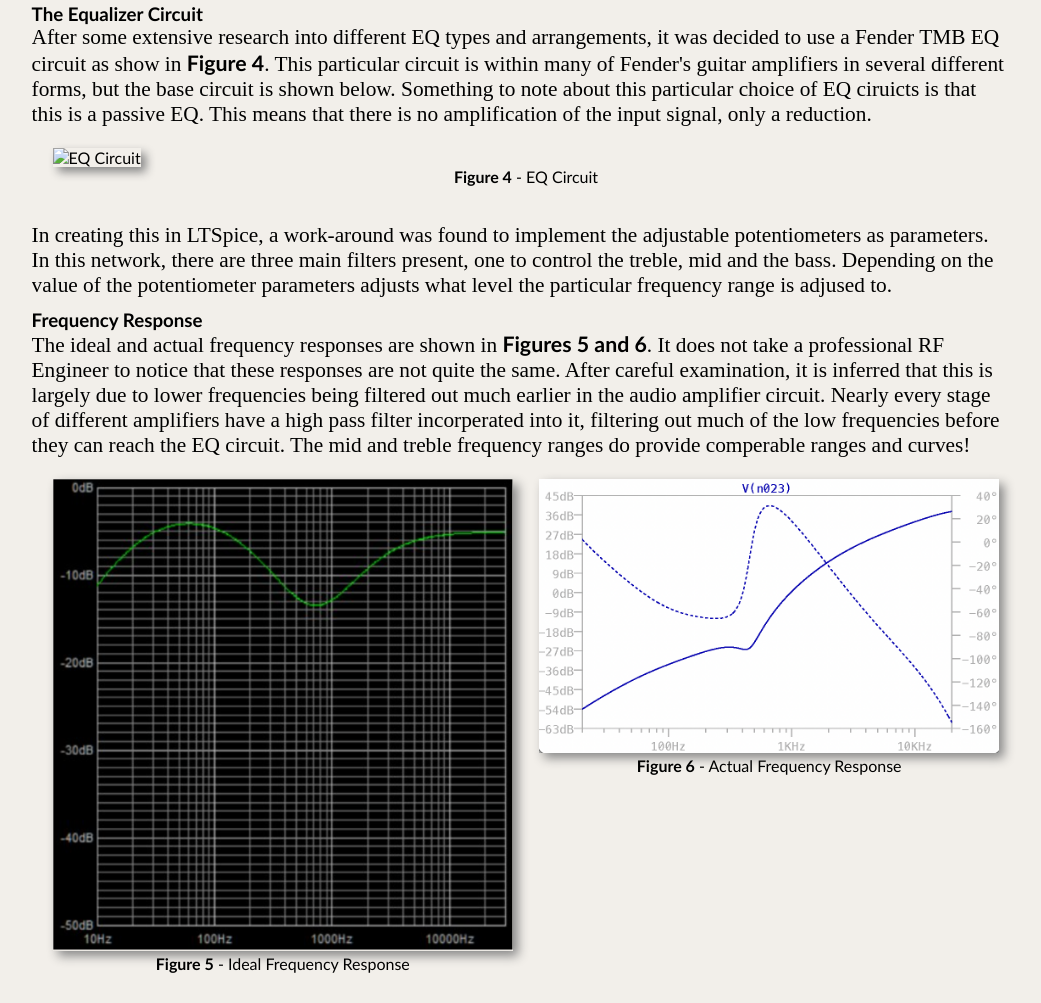
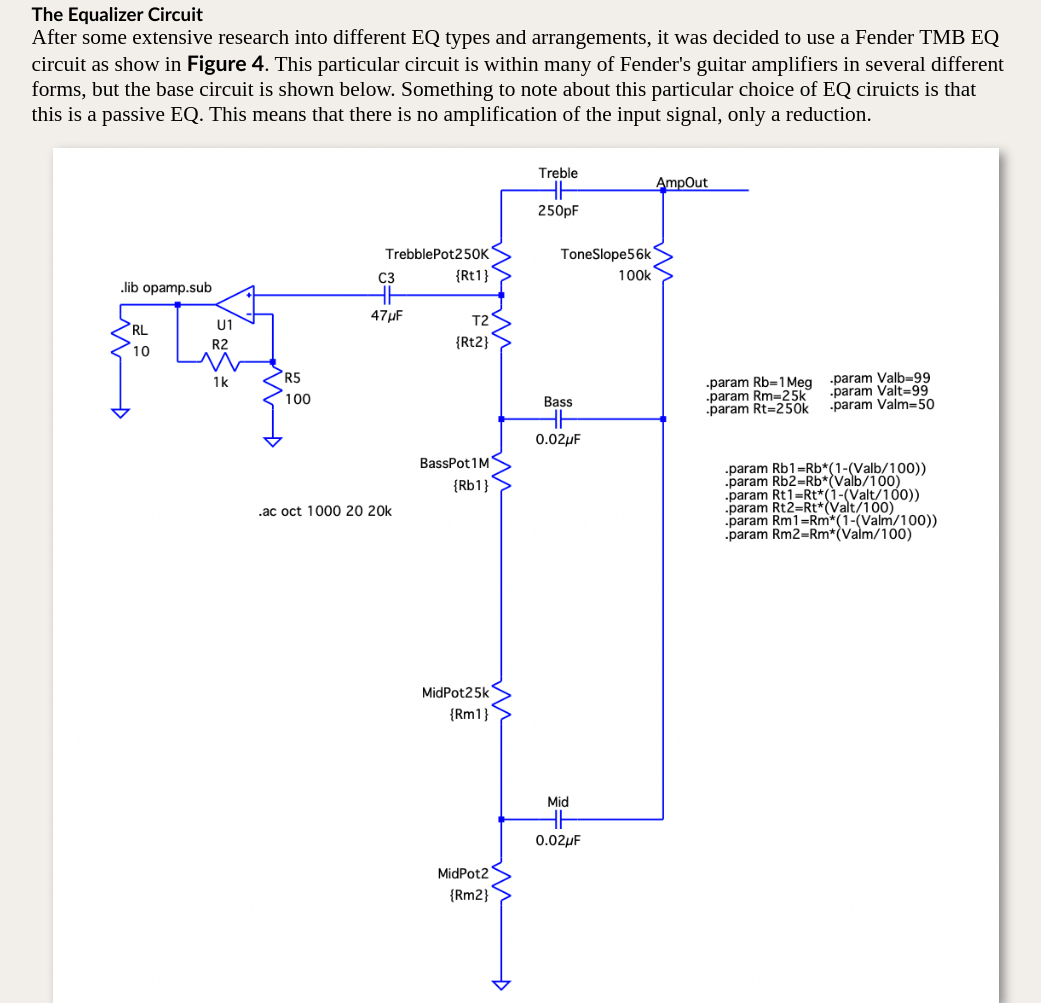
Before and after one commit to ChadBei/ChadBei.github.io, a plain HTML site: page FinalProject.html in a window 1280 px wide. Shown: the part 1853-2856 px from the top of the page, without its empty margins (122-1163 px from the left). Drawn offline with nearby package versions, Linux system fonts and the light colour scheme.

Commit message:
Typo in Figure 4, eq.png

```diff
--- a/FinalProject.html
+++ b/FinalProject.html
@@ -114,7 +114,7 @@
     <div class="row">
       <div class="column1">
         <figure>
-          <img src="img/final/eqCircuit.png" alt="EQ Circuit" width="100%">
+          <img src="img/final/eq.png" alt="EQ Circuit" width="100%">
             <figcaption><b>Figure 4</b> - EQ Circuit</figcaption>
         </figure>
       </div>
```
